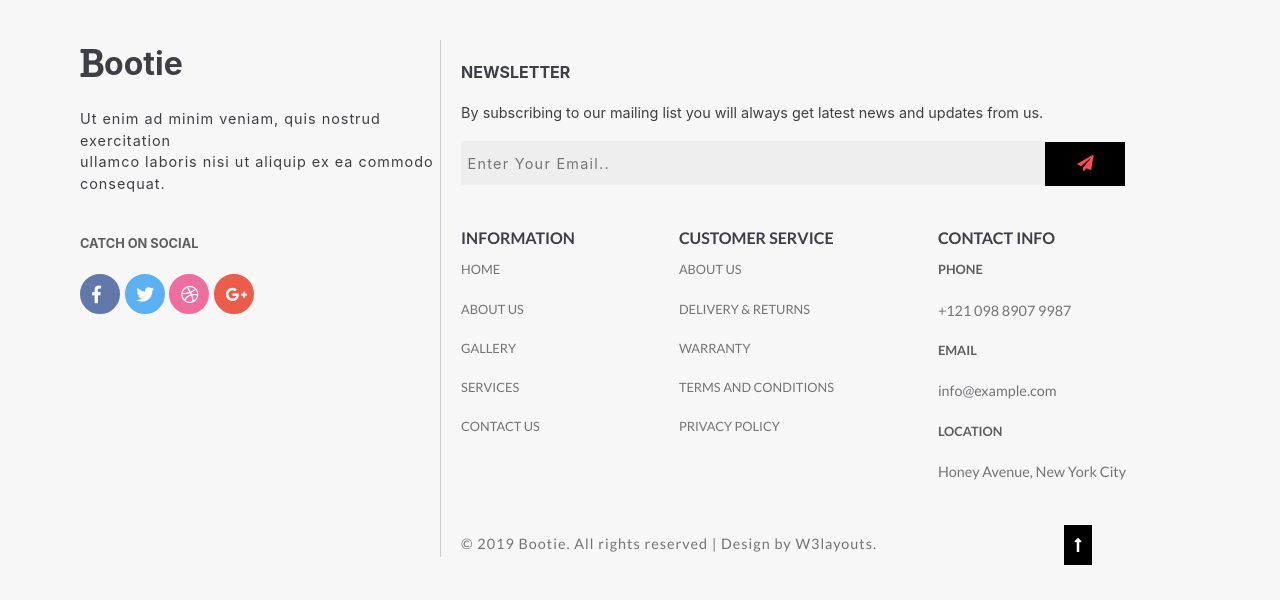
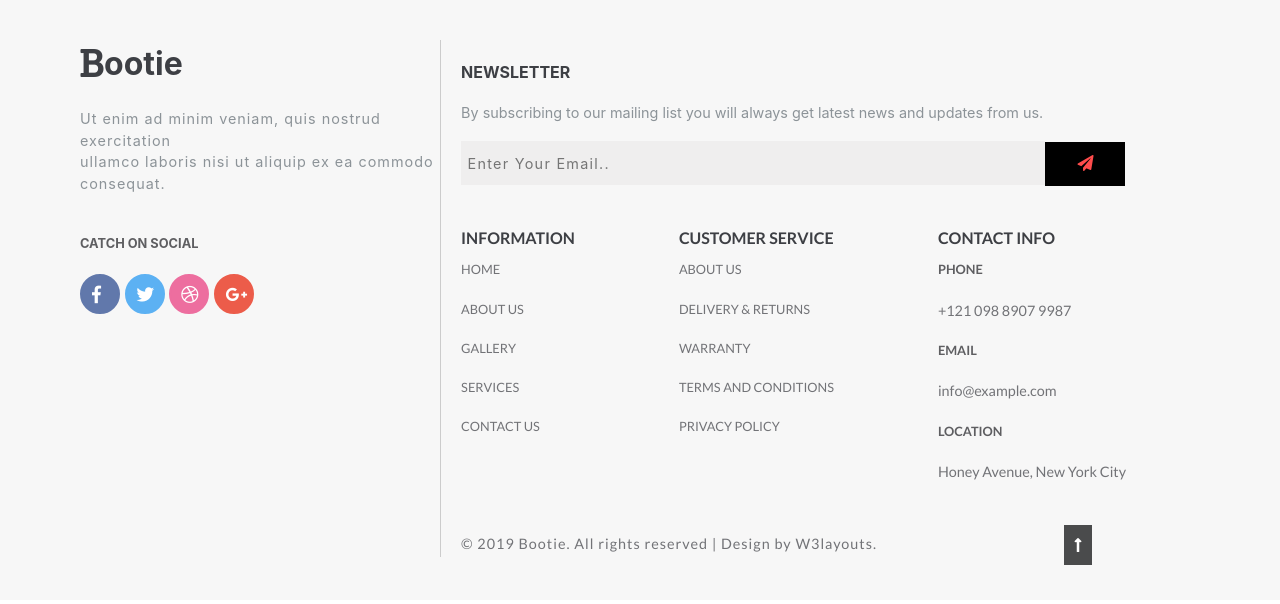
Before and after one commit to AltCampus/bootie_ecommerce, a plain HTML site: page index.html in a window 1280 px wide. Drawn offline with Linux system fonts and the light colour scheme.

Commit message:
minor change to footer

```diff
--- a/assets/stylesheet/style.css
+++ b/assets/stylesheet/style.css
@@ -184,7 +184,7 @@ footer {
 	color: var(--body-text-two);
 }
 .remark p {
-	color: var(--body-text-three);
+	color: #8c9398;
 	font-size: 0.9rem;
 	line-height: 1.5;
 	padding: 1.25rem 0;
@@ -234,7 +234,7 @@ footer {
 	margin: 1.25rem 0;
 }
 .news p {
-	color: var(--body-text-three);
+	color: #8c9398;
 	font-size: 0.9rem;
 	line-height: 1.2;
 	padding-bottom: 1.25rem;
@@ -302,7 +302,7 @@ footer {
 }
 .copy-container a {
 	color: #fff;
-	background: black;
+	background: #4a4b4c;
 	padding: 10px 10px;
 }
 .arrow {
```
